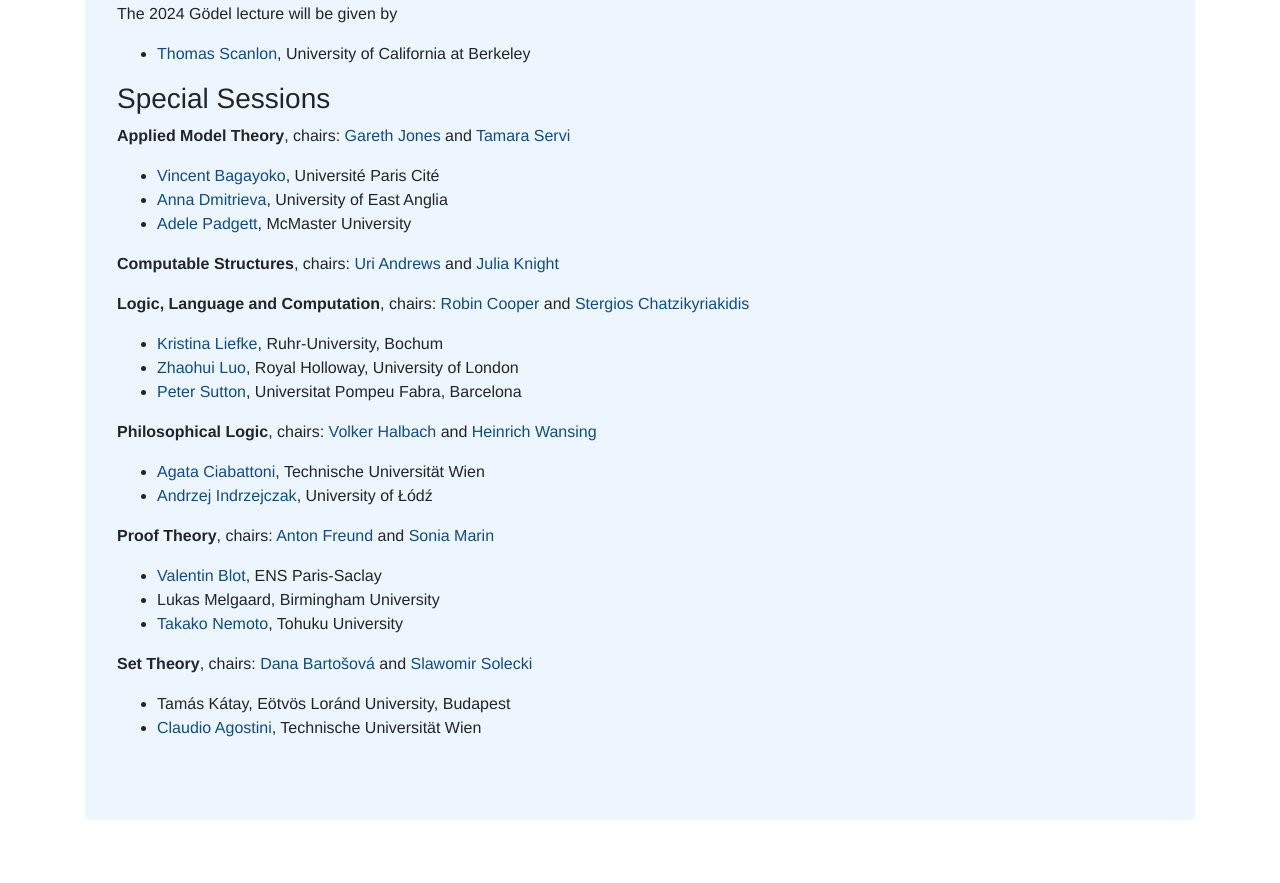
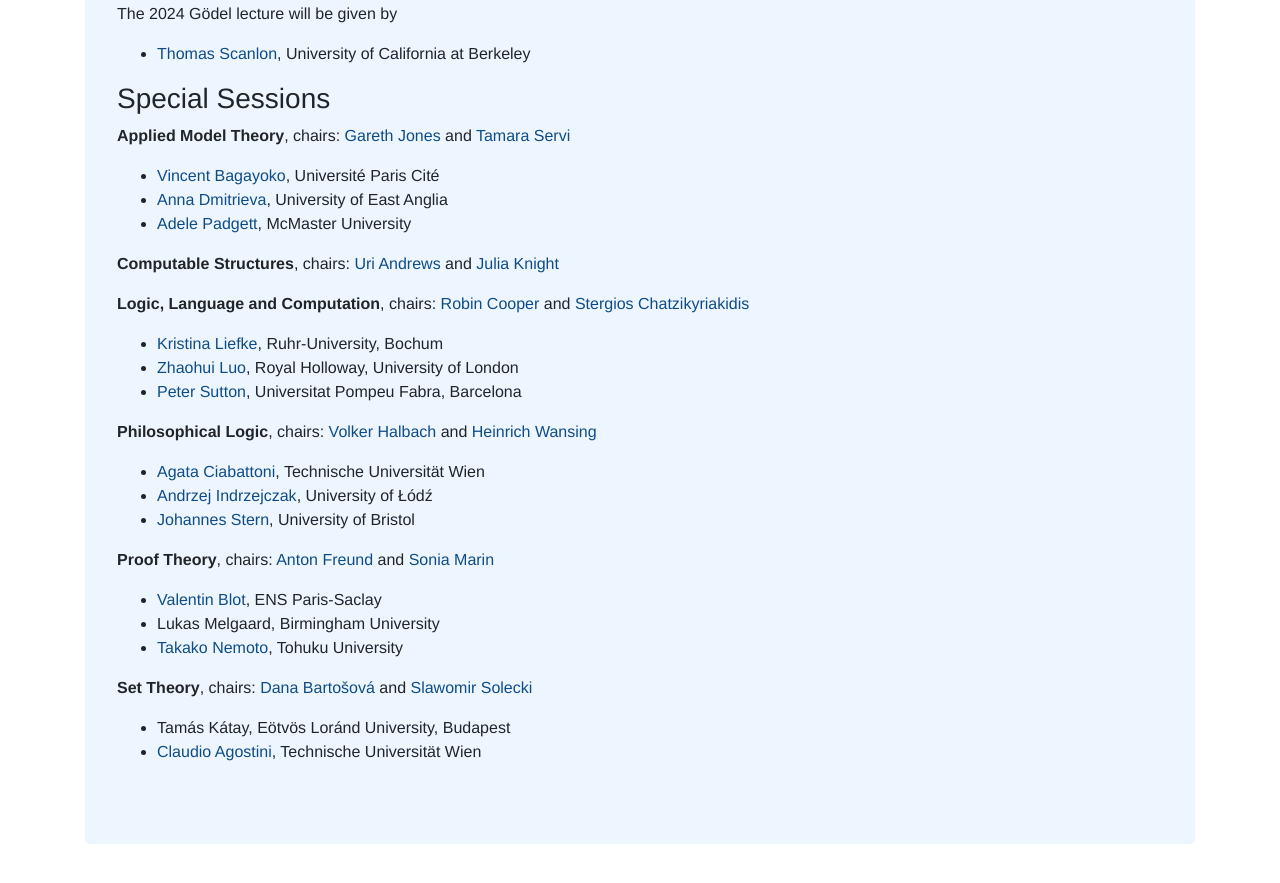
Before and after one commit to LC2024/LC2024.github.io, a Jekyll site: the page built from program/index.md, in a window 1280 px wide and 900 px high, scrolled down 730 px. Shown: the top 883 px of the window. Built offline with Jekyll 4.4.1, drawn with Linux system fonts in a browser that asks for light colours; some web fonts are replaced.

Commit message:
Update SS

```diff
--- a/program/index.md
+++ b/program/index.md
@@ -48,6 +48,7 @@
 
 - [Agata Ciabattoni](https://www.logic.at/staff/agata/), Technische Universität Wien
 - [Andrzej Indrzejczak](https://www.filozofia.uni.lodz.pl/en/translate-to-english-andrzej-indrzejczak), University of Łódź
+- [Johannes Stern](https://johannesstern.github.io), University of Bristol
 
 **Proof Theory**, chairs: [Anton Freund](https://www.mathematik.uni-wuerzburg.de/mathematicallogic/team/freund-anton/) and [Sonia Marin](https://filipendule.github.io/)
 
```
